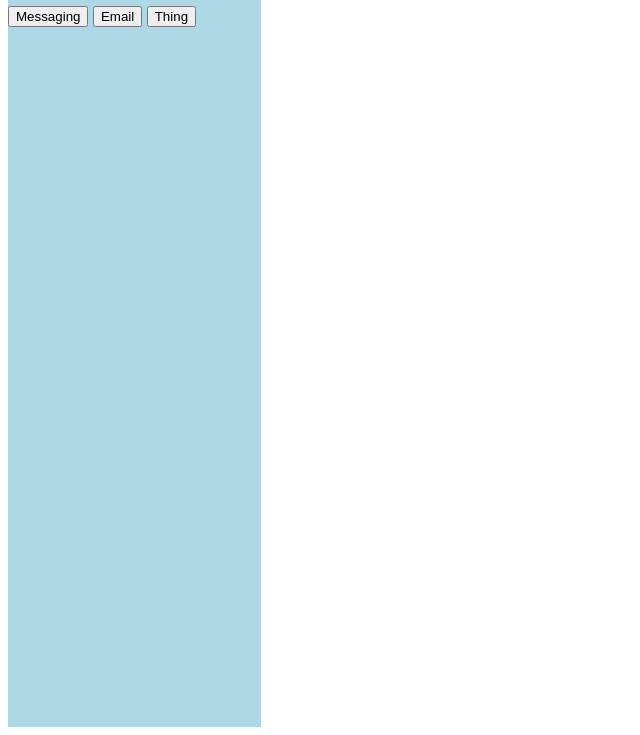
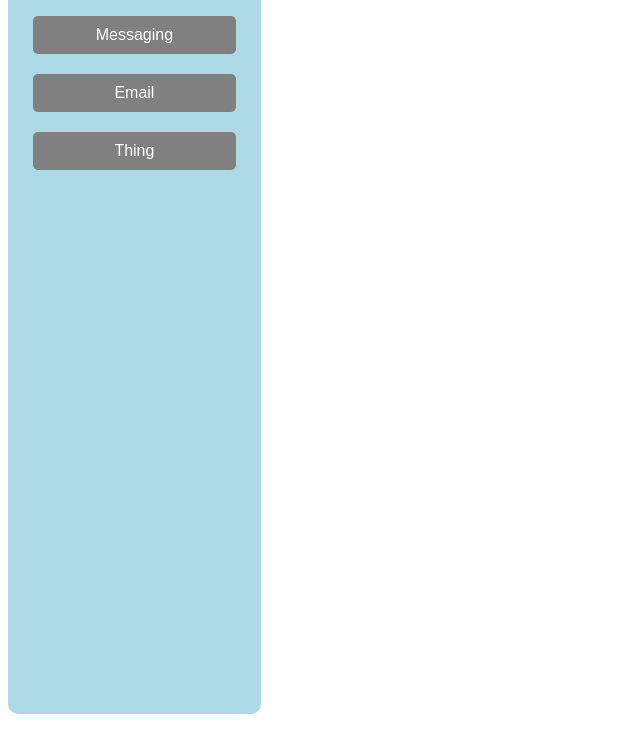
Before and after one commit to tomsmith11/dashboard19-11-24, a plain HTML site: page index.html in a window 1280 px wide. Shown: the part 94-829 px from the top of the page, without its empty margins (0-640 px from the left). Drawn offline with Linux system fonts and the light colour scheme.

Commit message:
Added styling to said buttons and changed font

```diff
--- a/styles.css
+++ b/styles.css
@@ -1,5 +1,5 @@
 body {
-  font-family: Arial, sans-serif;
+  font-family: "Lato", sans-serif, Arial;
 }
 
 .main {
@@ -8,12 +8,46 @@ body {
 }
 
 .dashboard {
+  display: flex;
+  flex-direction: column;
+  align-items: center;
   background-color: lightblue;
   width: 20%;
   height: 100vh;
+  border-radius: 10px;
 }
 
 .title {
   padding: 10px 10px 10px 10px;
   text-decoration: underline;
 }
+
+.button {
+  background-color: grey;
+  color: white;
+  width: 80%;
+  padding: 10px 20px;
+  border: none;
+  border-radius: 5px;
+  cursor: pointer;
+  font-size: 16px;
+  text-align: center;
+  transition: background-color 0.3s ease;
+}
+
+.button:hover {
+  background-color: darkgrey;
+  box-shadow: 5px 5px 10px rgba(0, 0, 0, 0.5);
+}
+
+.button:active {
+  background-color: lightgray;
+}
+
+.dashboard button:first-of-type {
+  margin-bottom: 20px;
+}
+
+.dashboard button:last-of-type {
+  margin-top: 20px;
+}
```
